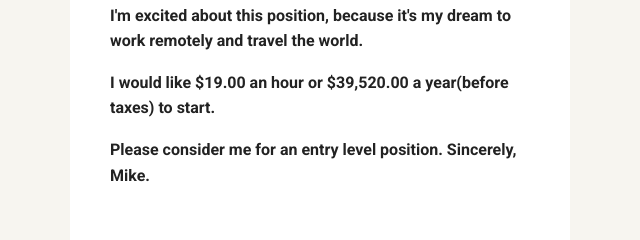
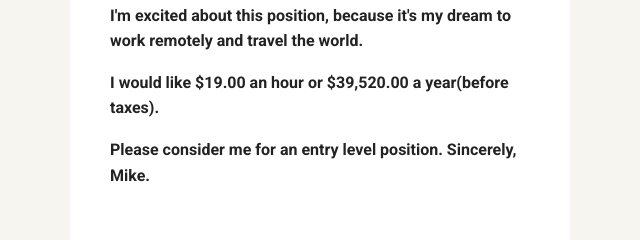
Before and after one commit to Iwnb1987/resume, a plain HTML site: page index.html in a window 1280 px wide. Shown: the part 1022-1262 px from the top of the page, 620-1260 px from the left. Drawn offline with Linux system fonts and the light colour scheme; a web font is replaced by a local one.

Commit message:
Update index.html

```diff
--- a/index.html
+++ b/index.html
@@ -81,7 +81,7 @@
         <p>During that time , I learned the all basics of Full Stack Development. I created ten projects.</p>
         <p>Which you can view in my <a href="https://github.com/Iwnb1987?tab=repositories">Portfolio.</a></p>
           <p>I'm excited about this position, because it's my dream to work remotely and travel the world.</p>
-         <p>I would like $19.00 an hour or $39,520.00 a year(before taxes) to start. </p>
+         <p>I would like $19.00 an hour or $39,520.00 a year(before taxes). </p>
             <p>Please consider me for an entry level position. Sincerely, Mike.</p>
 
 
```
